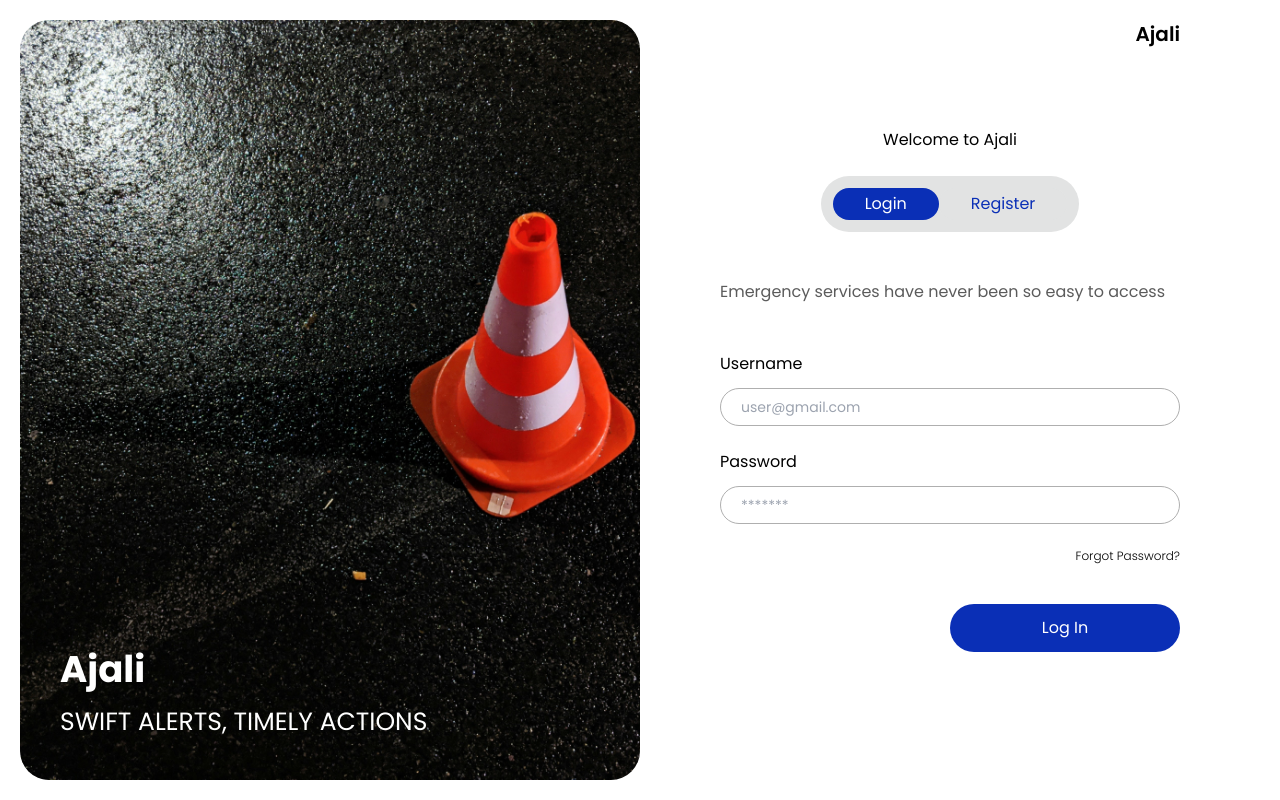
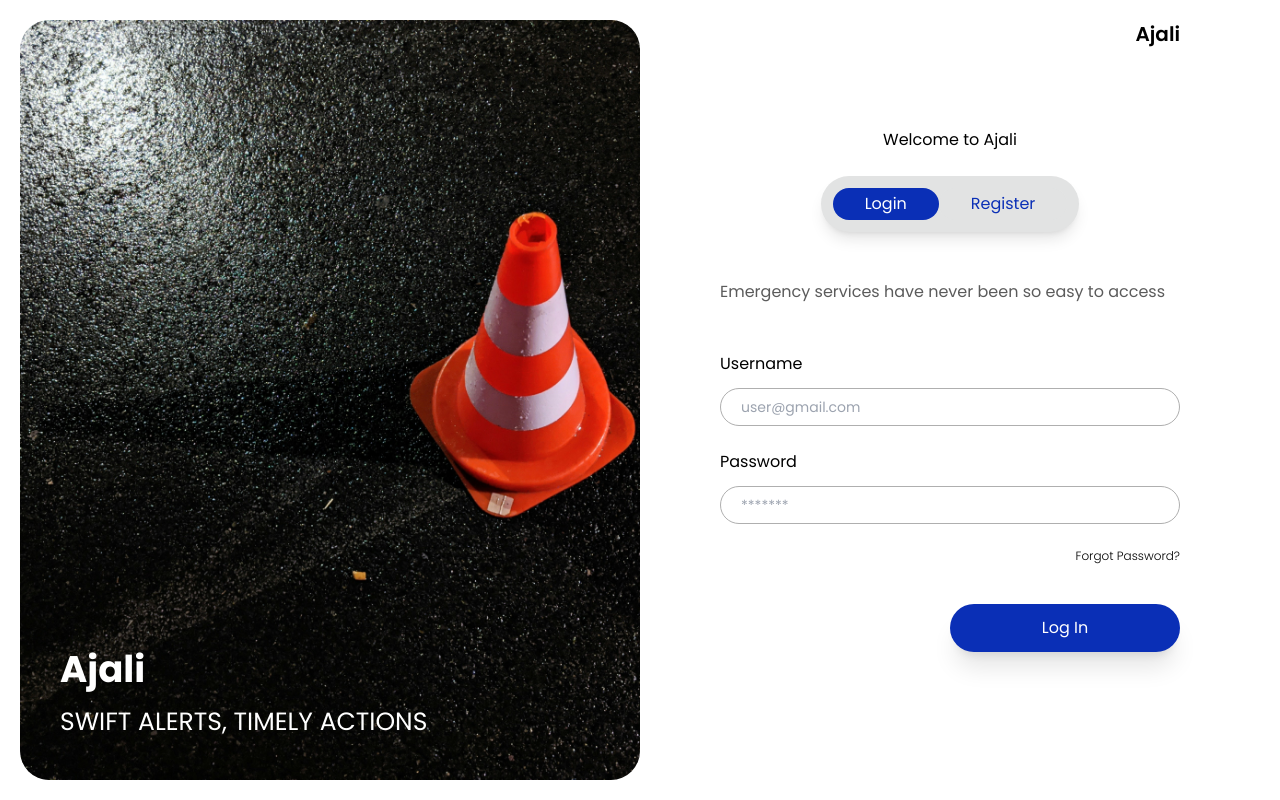
Before and after one commit to Samstar10/Aj-F, a React (Create React App) app: page /signin in a window 1280 px wide. Built offline with nearby package versions, Linux system fonts and the light colour scheme.

Commit message:
Add box shadow to button elements

```diff
--- a/src/Components/SignIn.js
+++ b/src/Components/SignIn.js
@@ -73,7 +73,7 @@ export default function SignIn() {
                         <p className="text-base font-normal">Welcome to Ajali</p>
                     </div>
                     <div className="mt-6  mx-auto">
-                        <div className="flex justify-center items-center p-3 bg-[#E2E3E3] rounded-[33px]">
+                        <div className="flex justify-center items-center p-3 bg-[#E2E3E3] rounded-[33px] shadow-lg">
                             <div className="bg-[#0A2FB6] px-4 xl:px-8 py-1 rounded-[33px]">
                                 <button className="text-white font-normal xl:text-base text-xs">Login</button>
                             </div>
@@ -106,7 +106,7 @@ export default function SignIn() {
                                 className="border-[#AFAFAF] border-[1px] rounded-[40px] py-2 px-5 text-sm focus:outline-none mb-6"
                             />
                             <Link to="/passwordreset"  className="text-right text-xs font-light mb-10">Forgot Password?</Link>
-                            <button type="submit" className="text-right bg-[#0A2FB6] ml-auto text-white text-sm xl:text-base flex justify-center items-center py-3 w-1/2 rounded-[36px] hover:bg-[#5573de]">Log In</button>
+                            <button type="submit" className="text-right bg-[#0A2FB6] ml-auto text-white text-sm xl:text-base flex justify-center items-center py-3 w-1/2 rounded-[36px] hover:bg-[#5573de] shadow-xl">Log In</button>
                         </form>
                     </div>
                 </div>
--- a/src/Components/SignUp.js
+++ b/src/Components/SignUp.js
@@ -82,7 +82,7 @@ export default function SignUp() {
                         <p className="text-base font-normal">Welcome to Ajali</p>
                     </div>
                     <div className="mt-6 mb-9  mx-auto">
-                        <div className="flex justify-center items-center p-3 bg-[#E2E3E3] rounded-[33px]">
+                        <div className="flex justify-center items-center p-3 bg-[#E2E3E3] rounded-[33px] shadow-lg">
                             <div className="bg-inherit px-4 xl:px-8 py-1 rounded-[33px]">
                                 <button onClick={navigateToSignIn} className="text-[#0A2FB6] hover:text-white font-normal xl:text-base text-xs">Login</button>
                             </div>
@@ -129,7 +129,7 @@ export default function SignUp() {
                                 onChange={handleChange}
                                 className="border-[#AFAFAF] border-[1px] rounded-[40px] py-2 px-5 text-sm focus:outline-none mb-16"
                             />
-                            <button type="submit" className="text-right bg-[#0A2FB6] ml-auto text-white text-sm xl:text-base flex justify-center items-center py-3 w-1/2 rounded-[36px] hover:bg-[#5573de]">Sign Up</button>
+                            <button type="submit" className="text-right bg-[#0A2FB6] ml-auto text-white text-sm xl:text-base flex justify-center items-center py-3 w-1/2 rounded-[36px] hover:bg-[#5573de] shadow-xl">Sign Up</button>
                         </form>
                     </div>
                 </div>
```
